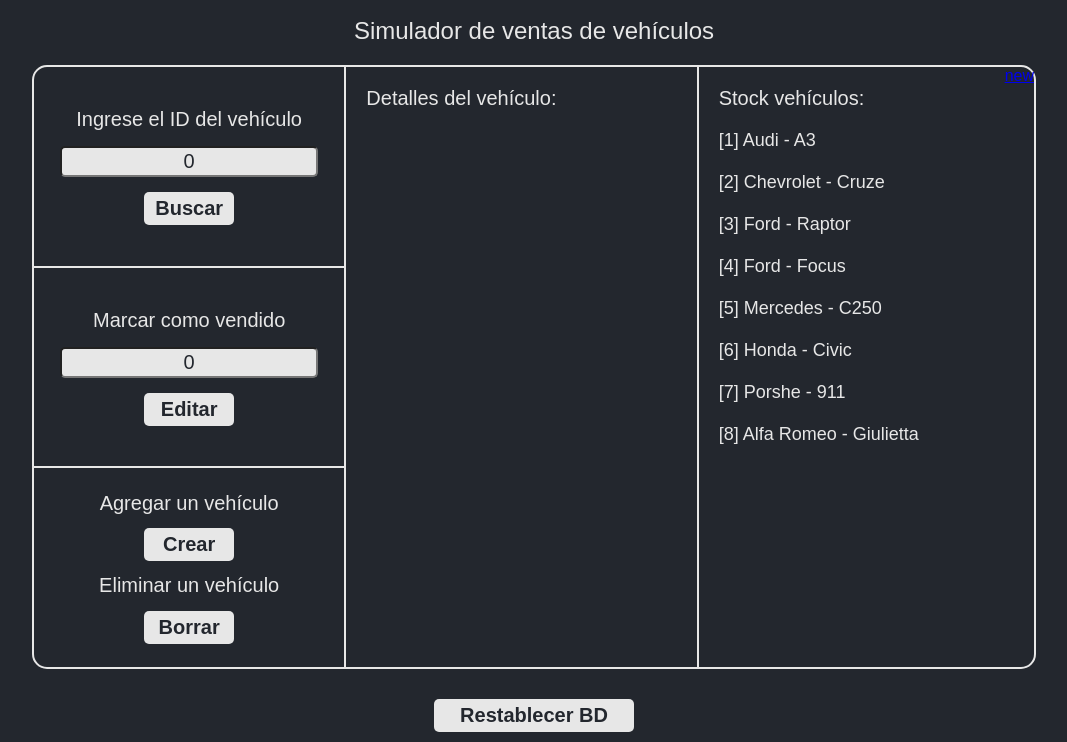
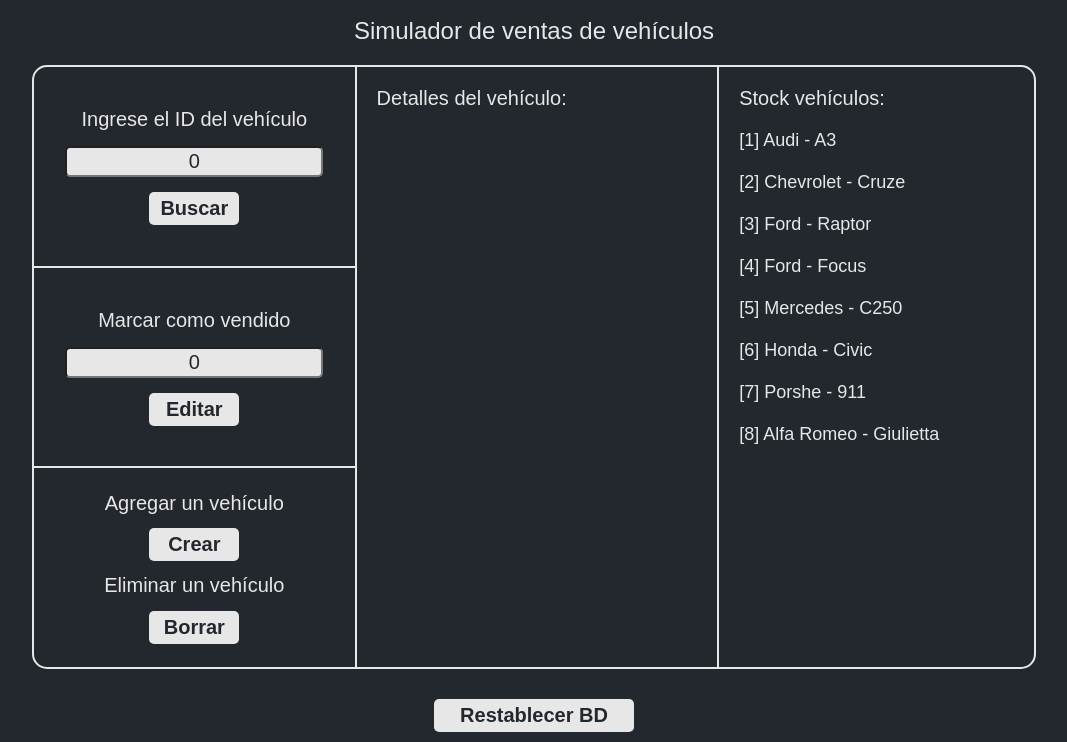
Before and after one commit to karimbridi/javascript, a plain HTML site: page index.html in a window 1280 px wide. Shown: the part 58-800 px from the top of the page, without its empty margins (106-1173 px from the left). Drawn offline with Linux system fonts and the light colour scheme; some packages are replaced by stand-ins of ours; a script that the page names is missing.

Commit message:
EntregaFinal

```diff
--- a/index.html
+++ b/index.html
@@ -37,7 +37,6 @@
             <p>Stock vehículos:</p>
             <p id="contenidoStock"></p>
         </section>
-        <a href = "./pages/crear.html">new</a>
     </div>
     <button class="boton" id="btnReset">Restablecer BD</button>
     <script src="js/main.js"></script>
```
